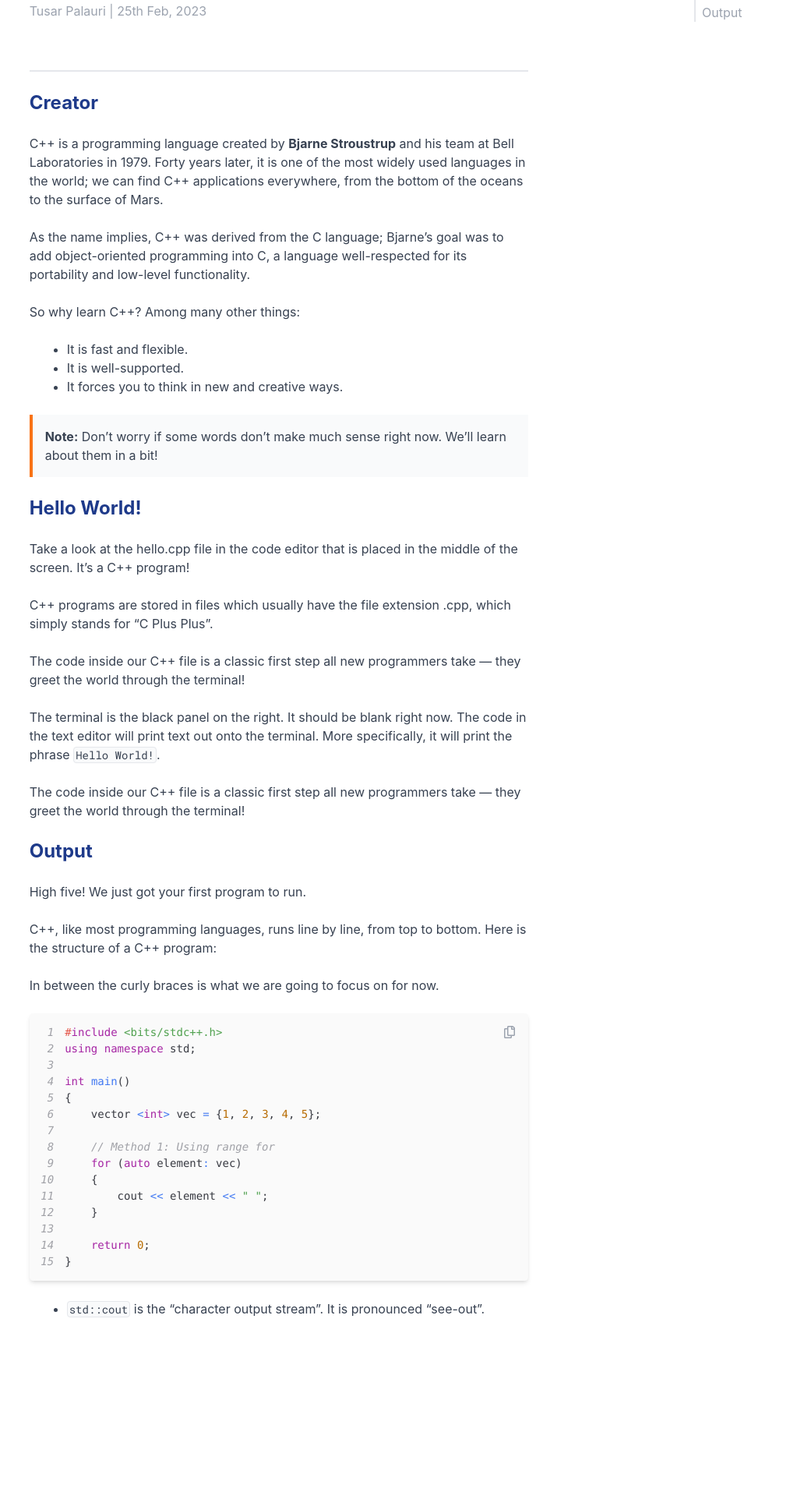
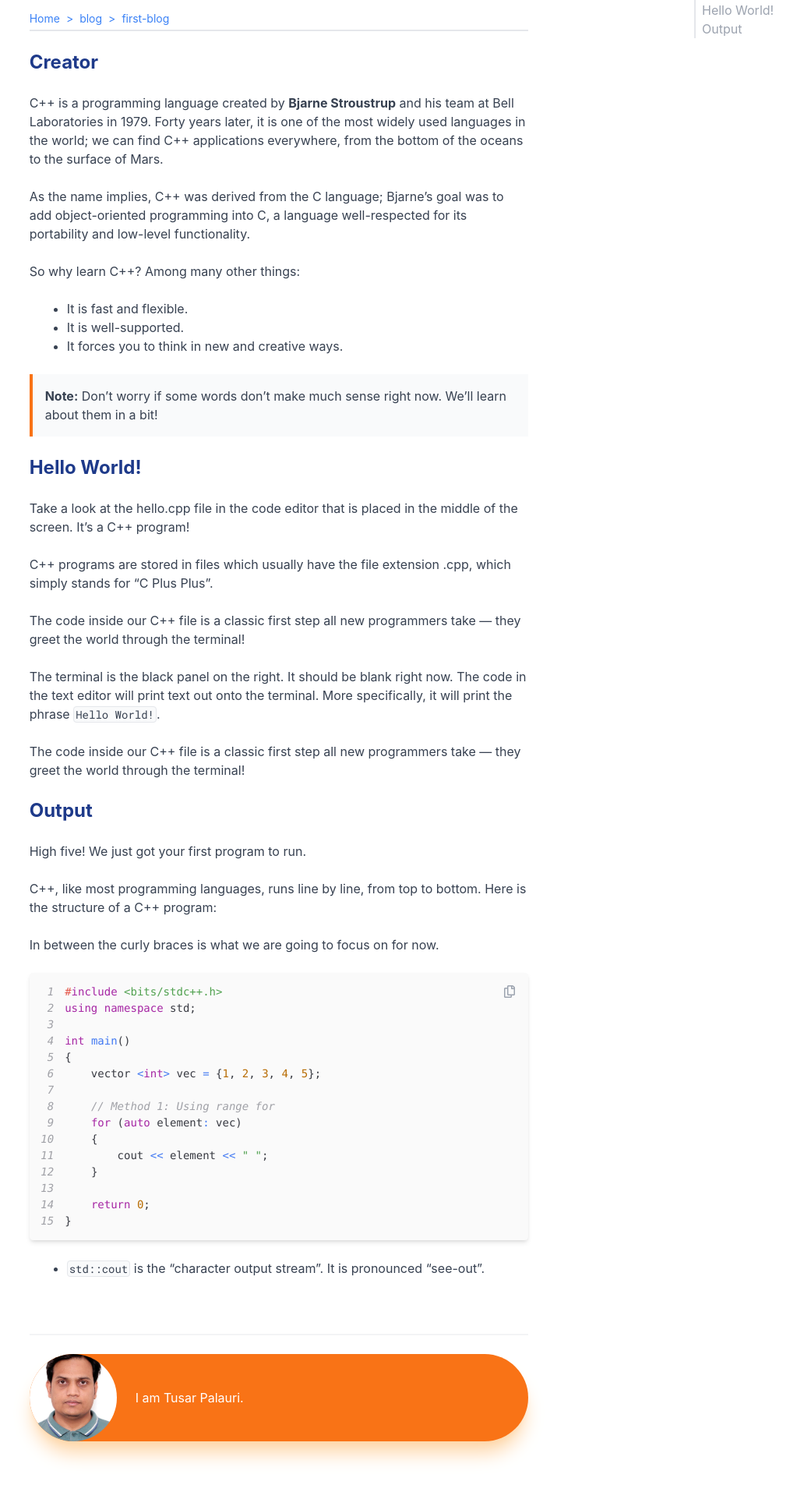
Before and after one commit to sundaray/tusar-nextjs-blog, a Next.js app: page /blog/first-blog in a window 1280 px wide. Shown: the part 194-2108 px from the top of the page at 78% size, without its empty margins (69-1092 px from the left). Before the commit the page ends 1885 px from the top, so only its background shows below. Built offline with nearby package versions, Linux system fonts and the light colour scheme.

Commit message:
added breadcrumbs

```diff
--- /dev/null
+++ b/src/components/post/Author.js
@@ -0,0 +1,15 @@
+import React from "react";
+
+const Author = () => {
+  return (
+    <div className="py-12 space-y-6">
+      <div className="border-b-2 border-gray-100"></div>
+      <div className="rounded-full bg-orange-500 shadow-xl shadow-orange-200 flex flex-start items-center space-x-6">
+        <div className="author"></div>
+        <p className=" text-white">I am Tusar Palauri. </p>
+      </div>
+    </div>
+  );
+};
+
+export default Author;
--- /dev/null
+++ b/src/components/post/BreadCrumbs.js
@@ -0,0 +1,52 @@
+import React, { useEffect, useState } from "react";
+import { useRouter } from "next/router";
+import Link from "next/link";
+
+const Breadcrumbs = () => {
+  const router = useRouter();
+  const [breadcrumbs, setBreadcrumbs] = useState(null);
+
+  useEffect(() => {
+    if (router) {
+      const linkPath = router.asPath.split("/");
+      linkPath.shift();
+
+      const pathArray = linkPath.map((path, i) => {
+        return {
+          breadcrumb: path,
+          href: "/" + linkPath.slice(0, i + 1).join("/"),
+        };
+      });
+
+      setBreadcrumbs(pathArray);
+    }
+  }, [router]);
+
+  if (!breadcrumbs) {
+    return null;
+  }
+
+  return (
+    <nav aria-label="breadcrumbs" className="text-sm text-blue-500 py-1">
+      <ol className="flex space-x-2">
+        <li className="hover:text-blue-600">
+          <Link href="/">Home</Link>
+        </li>
+        {breadcrumbs.map((breadcrumb, i) => {
+          return (
+            <Link href={breadcrumb.href} key={breadcrumb.href}>
+              <li
+                key={breadcrumb.href}
+                className="breadcrumb hover:text-blue-600"
+              >
+                {breadcrumb.breadcrumb}
+              </li>
+            </Link>
+          );
+        })}
+      </ol>
+    </nav>
+  );
+};
+
+export default Breadcrumbs;
--- a/src/components/post/Heading1.js
+++ b/src/components/post/Heading1.js
@@ -1,18 +1,20 @@
 import React from "react";
 import Link from "next/link";
 import { ArrowLeftIcon } from "@heroicons/react/24/solid";
+import Breadcrumbs from "./BreadCrumbs";
 
 const Heading1 = ({ children, date }) => {
   return (
-    <div className="border-b-2 border-gray-200 space-y-6 py-16">
+    <div className="border-b-2 border-gray-200 pt-12">
       <Link href="/blog" className="w-24 all-posts-link flex items-center">
         <ArrowLeftIcon className="arrow-left w-4 h-4 text-orange-500" />
         <p className="text-orange-500">All posts</p>
       </Link>
-      <h1 className="text-4xl md:text-6xl text-gray-900 font-bold mb-12">
+      <h1 className="text-4xl md:text-6xl text-gray-900 font-bold pt-6">
         {children}{" "}
       </h1>
-      <p className="text-gray-400">Tusar Palauri | {date}</p>
+      <p className="text-gray-400 mb-6">Tusar Palauri | {date}</p>
+      <Breadcrumbs />
     </div>
   );
 };
--- a/src/pages/blog/first-blog.js
+++ b/src/pages/blog/first-blog.js
@@ -4,6 +4,7 @@ import List from "@/components/post/List";
 import Note from "@/components/post/Note";
 import Highlight from "@/components/post/Highlight";
 import CodeBlock from "@/components/post/CodeBlock";
+import Author from "@/components/post/Author";
 import { code } from "@/components/codesnippets/first-blog";
 
 const Home = () => {
@@ -78,6 +79,7 @@ const Home = () => {
           is pronounced “see-out”.
         </li>
       </List>
+      <Author />
     </PostLayout>
   );
 };
--- a/src/pages/index.js
+++ b/src/pages/index.js
@@ -22,13 +22,10 @@ export default function Home() {
         animate="animate"
         className="w-full h-auto space-y-2 flex flex-col items-center"
       >
-        <motion.div variants={homeVariants} className="portait shadow-xl">
-          {/* <Image
-            src={me}
-            alt="Portrait of Tusar Palauri"
-            className="object-cover w-20  "
-          /> */}
-        </motion.div>
+        <motion.div
+          variants={homeVariants}
+          className="portait shadow-xl"
+        ></motion.div>
         <motion.h1
           variants={homeVariants}
           className="text-3xl md:text-4xl font-bold"
--- a/src/styles/globals.css
+++ b/src/styles/globals.css
@@ -36,6 +36,17 @@
   background-size: 90%;
   background-position: center center;
   }
+
+
+  .author {
+  width: 7rem;
+  height: 7rem;
+  border-radius: 50%;
+  background: no-repeat url("../../public/tusar.jpg") ;
+  background-size: cover;
+  background-position: center center;
+  }
+
 
   .linkedin {
     background: transparent;
@@ -83,7 +94,7 @@
 
 .post {
 grid-column: 2 / 8;
-grid-row: 1 / -1
+grid-row: 1 / 16
 }
 
 .toc {
@@ -98,3 +109,8 @@ grid-row: 1 / -1
     grid-row: 1 / -1
   }
  }
+
+ .breadcrumb::before {
+  content: ">";
+  margin-right: .5rem;
+  }
```
